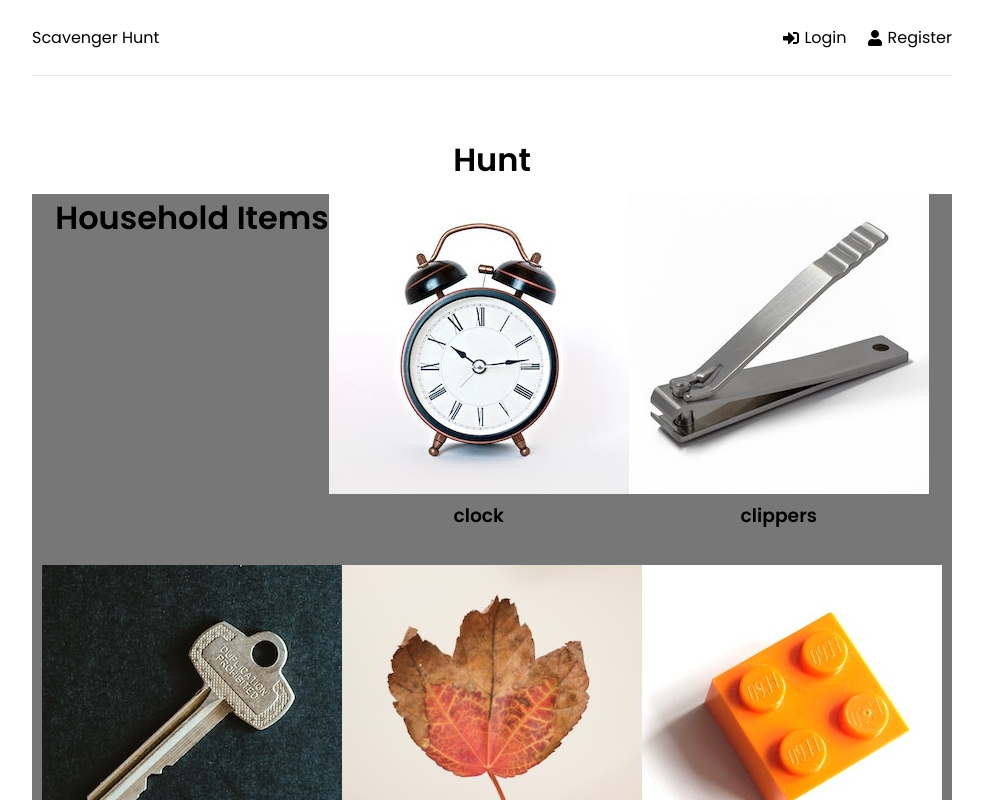
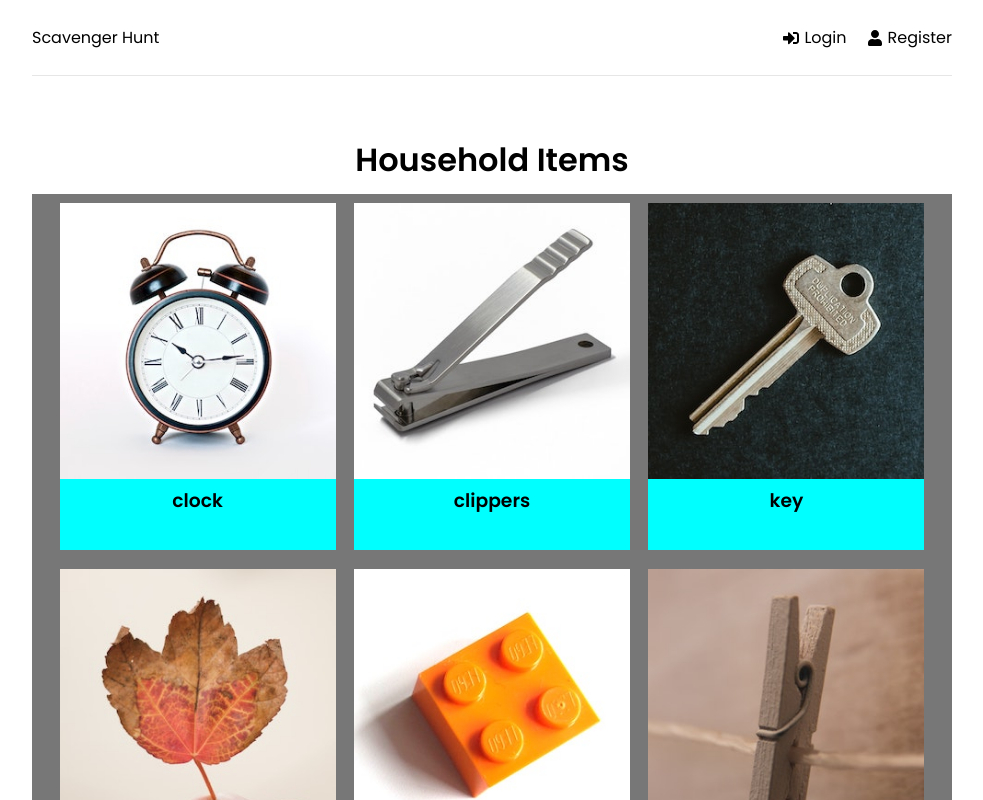
Before and after one commit to ClaytonMcIntosh/scavenger-hunt, a React (Create React App) app in the folder frontend/: page /hunt in a window 1280 px wide. Shown: the top 800 px of the page, without its empty margins (148-1131 px from the left). Built offline with nearby package versions, Linux system fonts and the light colour scheme; the HTML template or start-up script is replaced by a standard one.

Commit message:
Hunt box displaying

```diff
--- a/frontend/src/components/Card.jsx
+++ b/frontend/src/components/Card.jsx
@@ -2,7 +2,7 @@ import React from 'react'
 
 const Card = ({ img, heading }) => {
     return (
-        <div className='card'>
+        <div className='square'>
             <img className="card-image" src={img} alt="" width="100%" />
             <h3>{heading} </h3>
 
@@ -12,16 +12,3 @@ const Card = ({ img, heading }) => {
 }
 
 export default Card
-
-
-// const Card = (img, name, key) => {
-//     return (
-//         <div className="square">
-//             <img src={img} alt="" width="100%" />
-//             <p>{key}</p>
-//             <p>{name}</p>
-
-
-//         </div>
-//     )
-// }
--- a/frontend/src/components/HuntBox.jsx
+++ b/frontend/src/components/HuntBox.jsx
@@ -2,8 +2,9 @@ import Card from './Card'
 
 const HuntBox = (props) => {
     return (
+        <>
+            <h1> {props.headerName} </h1>
             <div className="square-container">
-            <h1> {props.headerName} </h1>
                 {props.data.map((element) => {
                     return (
                         <Card key={element.id} img={element.img} heading={element.heading} />
@@ -11,6 +12,7 @@ const HuntBox = (props) => {
                 })
                 }
             </div >
+        </>
     )
 }
 
--- a/frontend/src/pages/Hunt.jsx
+++ b/frontend/src/pages/Hunt.jsx
@@ -13,7 +13,6 @@ const Hunt = ({ huntName }) => {
 
     return (
         <div>
-            <h1>Hunt</h1>
             {uniqueCategories.map((catName, index) => {
                 return (
                     <HuntBox key={index} headerName={catName} data={data.filter((img) => img.headerName === catName)} />
```
Lines whose indentation alone changed are shown as unchanged.
